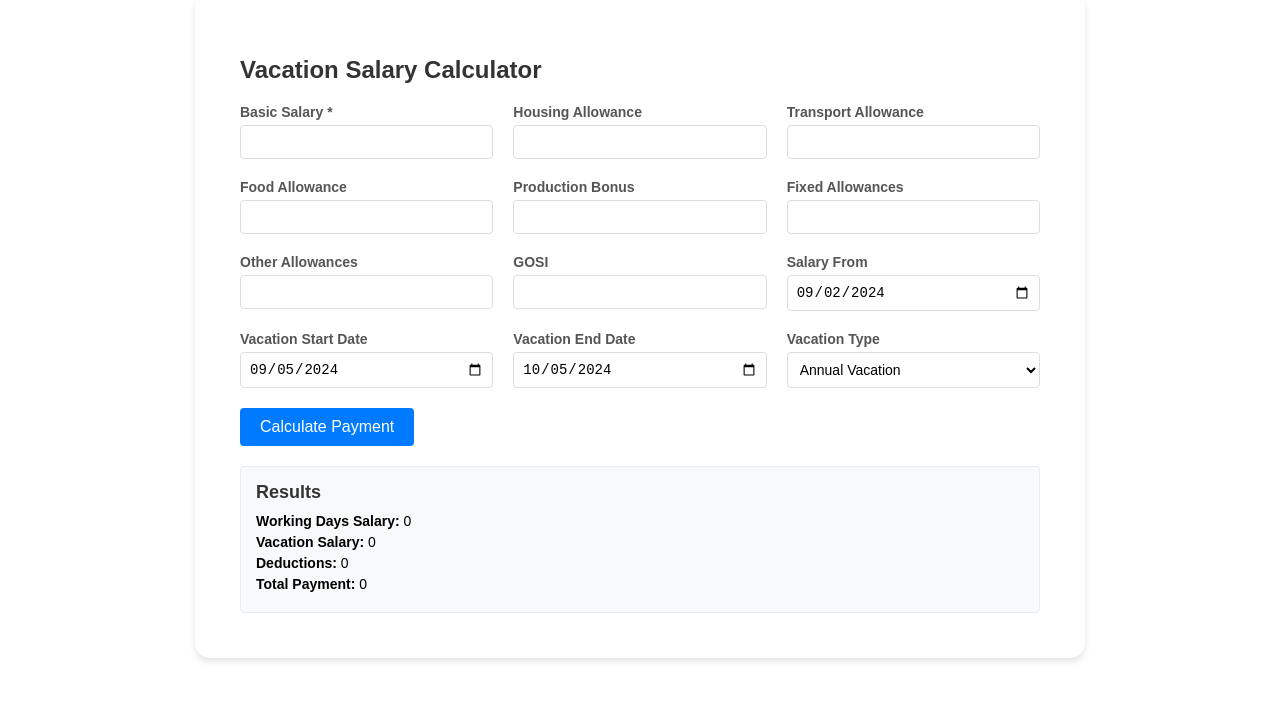
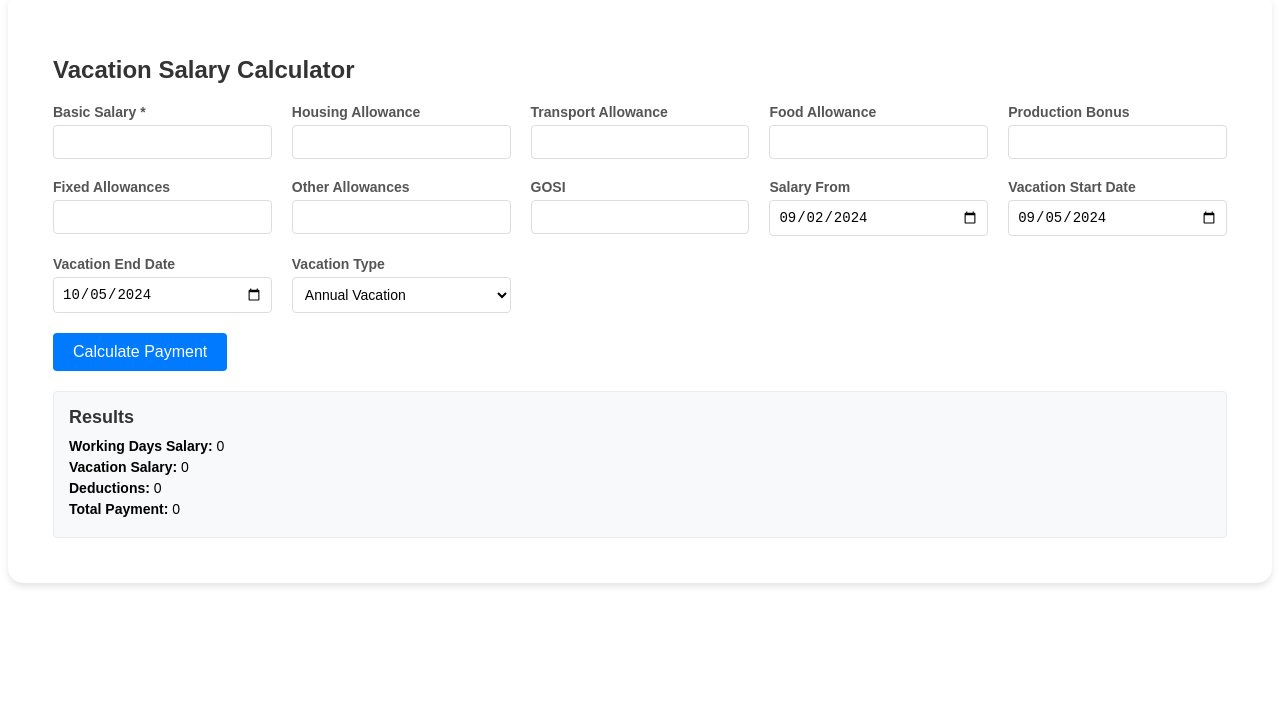
Before and after one commit to LakmalRJ/my-react-app, a React (Create React App) app: page / in a window 1280 px wide. Shown: the part 209-910 px from the top of the page. Built offline with nearby package versions, Linux system fonts and the light colour scheme; the HTML template or start-up script is replaced by a standard one.

Commit message:
Update App.js

```diff
--- a/src/App.js
+++ b/src/App.js
@@ -2,7 +2,7 @@ import React, { useState, useEffect } from 'react';
 
 const styles = {
   container: {
-    maxWidth: '800px',
+    maxWidth: '1200px',
     margin: '200px auto',
     padding: '45px',
     backgroundColor: '#ffffff',
```
